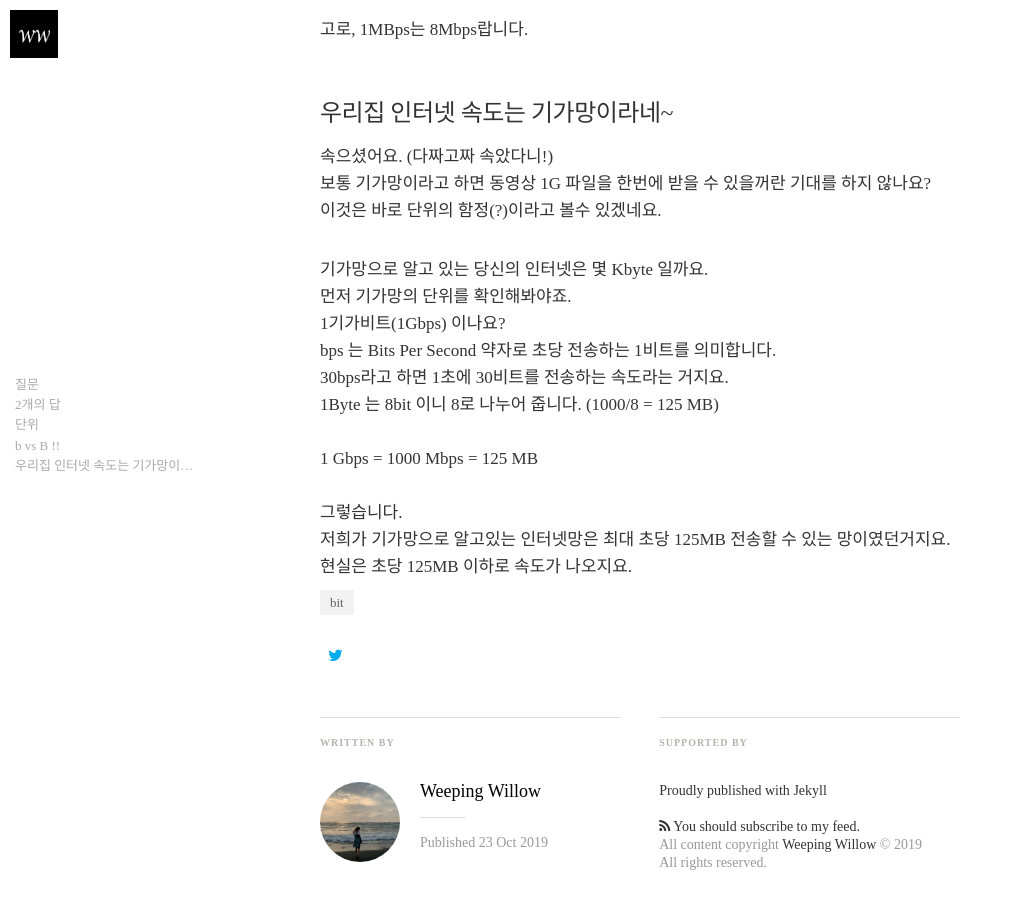
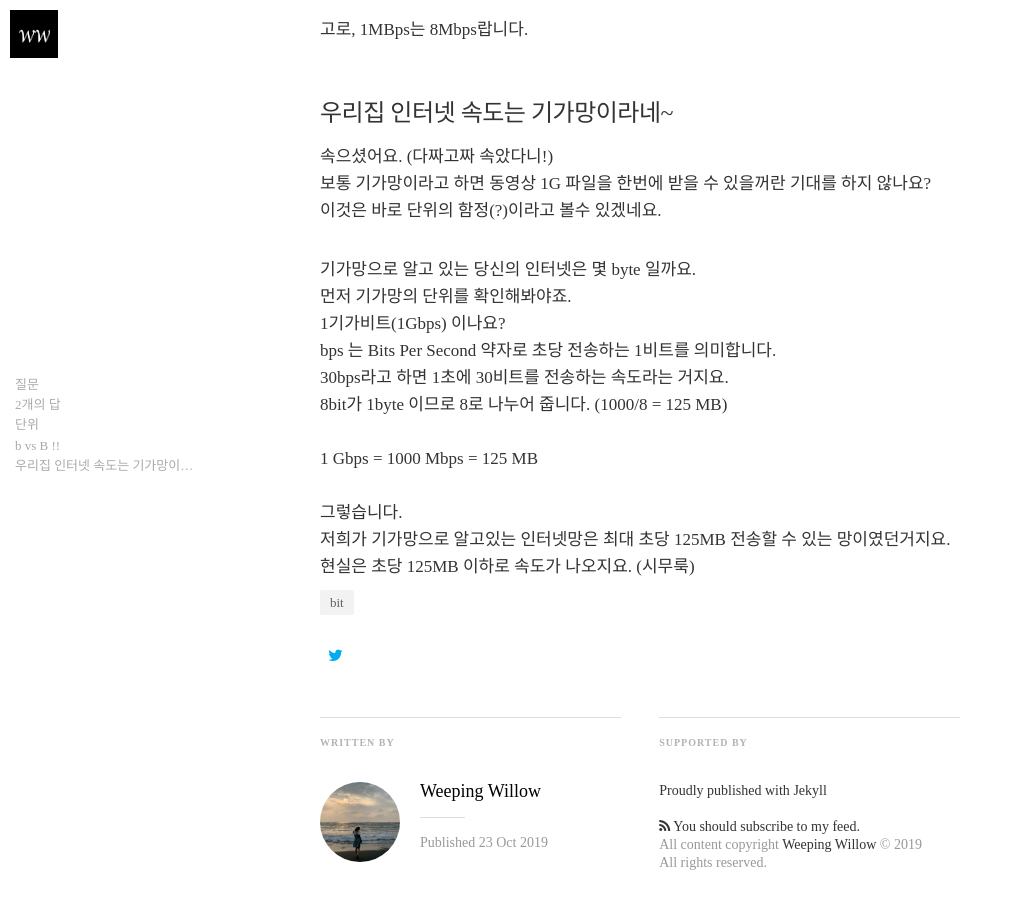
Before and after one commit to didalgus/didalgus.github.io, a Jekyll site: the page built from _posts/2019-10-23-Become-a-friend-bitbox.markdown, in a window 1280 px wide and 900 px high, scrolled down 2253 px. Shown: the whole window, without its empty margins (0-1013 px from the left). Built offline with Jekyll 4.4.1, drawn with Linux system fonts in a browser that asks for light colours; nearby versions of some CDN libraries; some web fonts are replaced; the table of contents is made by our own code.

Commit message:
modify post : bit the box

```diff
--- a/_posts/2019-10-23-Become-a-friend-bitbox.markdown
+++ b/_posts/2019-10-23-Become-a-friend-bitbox.markdown
@@ -106,15 +106,15 @@ MBps 는 Mega Byte Per Second 이지요.
 이것은 바로 단위의 함정(?)이라고 볼수 있겠네요.
 <br>
 
-기가망으로 알고 있는 당신의 인터넷은 몇 Kbyte 일까요.
+기가망으로 알고 있는 당신의 인터넷은 몇 byte 일까요.
 먼저 기가망의 단위를 확인해봐야죠.
 1기가비트(1Gbps) 이나요?
 bps 는 Bits Per Second 약자로 초당 전송하는 1비트를 의미합니다.
 30bps라고 하면 1초에 30비트를 전송하는 속도라는 거지요.
-1Byte 는 8bit 이니 8로 나누어 줍니다. (1000/8 = 125 MB)
+8bit가 1byte 이므로 8로 나누어 줍니다. (1000/8 = 125 MB)
 <br>
 1 Gbps = 1000 Mbps = 125 MB
 <br>
 그렇습니다.
 저희가 기가망으로 알고있는 인터넷망은 최대 초당 125MB 전송할 수 있는 망이였던거지요.
-현실은 초당 125MB 이하로 속도가 나오지요.
+현실은 초당 125MB 이하로 속도가 나오지요.  (시무룩)
```
